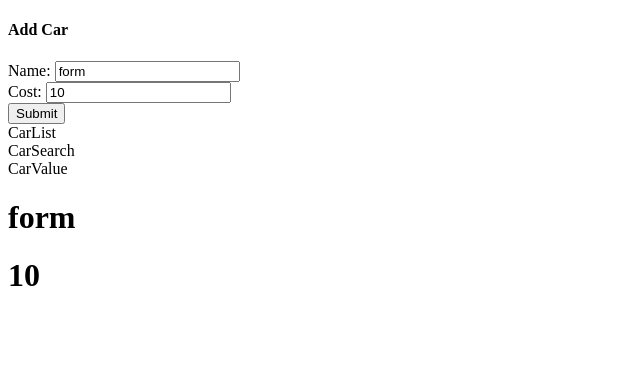
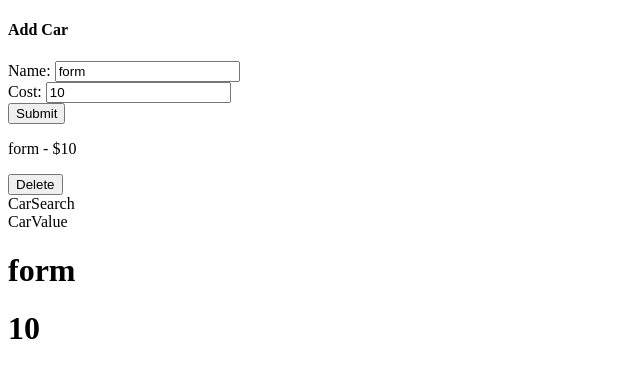
Before and after one commit to Umesh-Singadi/cars, a React (Vite) app: page / in a window 1280 px wide. Both pictures are taken after a click on the button "Submit". Shown: the top 378 px of the page, without its empty margins (0-640 px from the left). Built offline with nearby package versions, Linux system fonts and the light colour scheme.

Commit message:
Render CarList and add delete button

```diff
--- a/src/components/CarList.jsx
+++ b/src/components/CarList.jsx
@@ -1,5 +1,26 @@
+import { useSelector, useDispatch } from "react-redux";
+import { removeCar } from "../store";
+
 function CarList() {
-  return <div>CarList</div>;
+  const { cars } = useSelector((state) => state.cars);
+  const dispatch = useDispatch();
+
+  const renderCars = cars.map((car) => {
+    return (
+      <div key={car.id} className="panel">
+        <p>
+          {car.name} - ${car.cost}
+        </p>
+        <button
+          className="button is-danger"
+          onClick={() => dispatch(removeCar(car.id))}
+        >
+          Delete
+        </button>
+      </div>
+    );
+  });
+  return <div className="car-list">{renderCars}</div>;
 }
 
 export default CarList;
--- a/src/store/slices/carsSlice.jsx
+++ b/src/store/slices/carsSlice.jsx
@@ -18,7 +18,7 @@ const carsSlice = createSlice({
       });
     },
     removeCar(state, action) {
-      state.cars = state.cars.filter((car) => car.id !== action.id);
+      state.cars = state.cars.filter((car) => car.id !== action.payload);
     },
   },
 });
```
